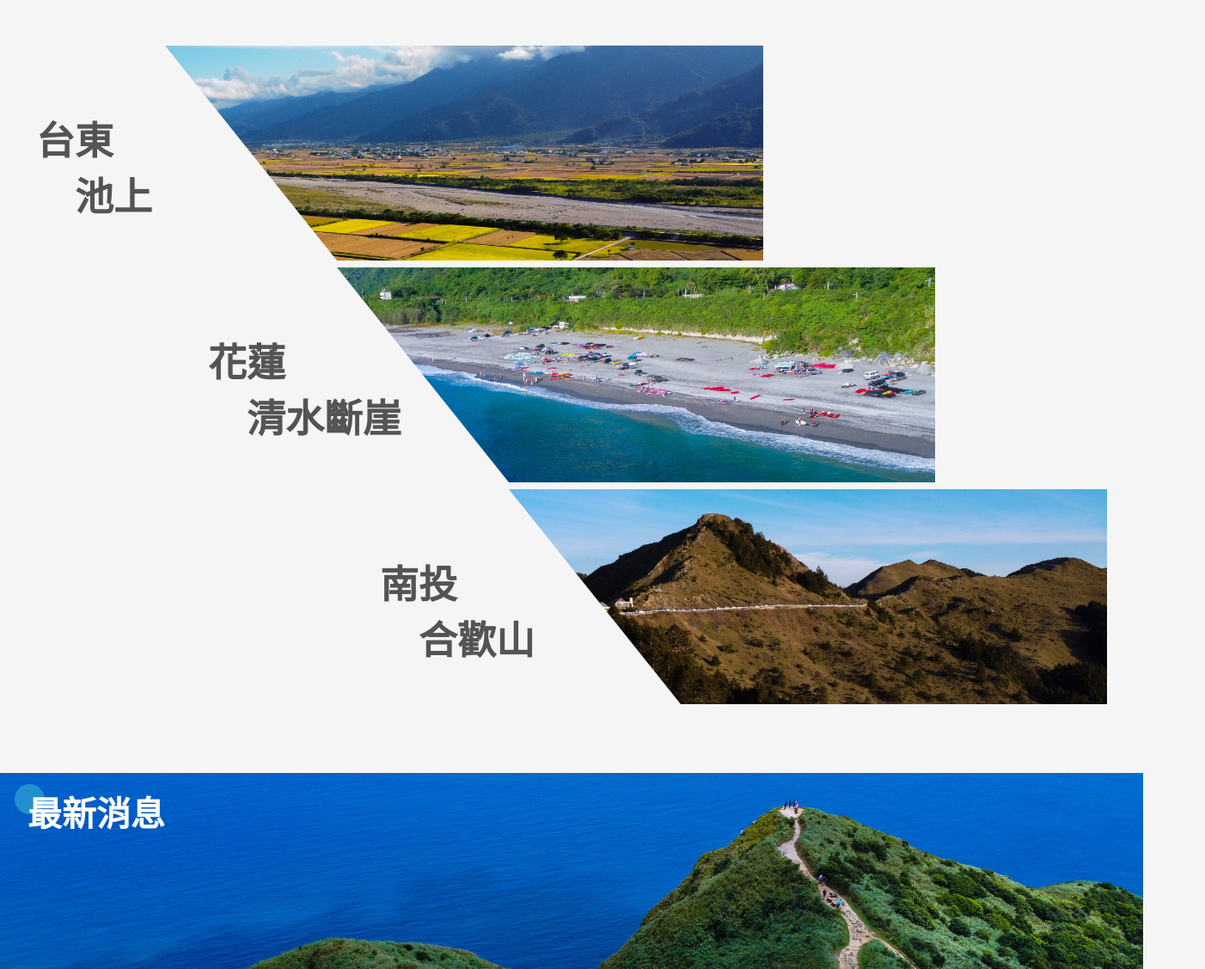
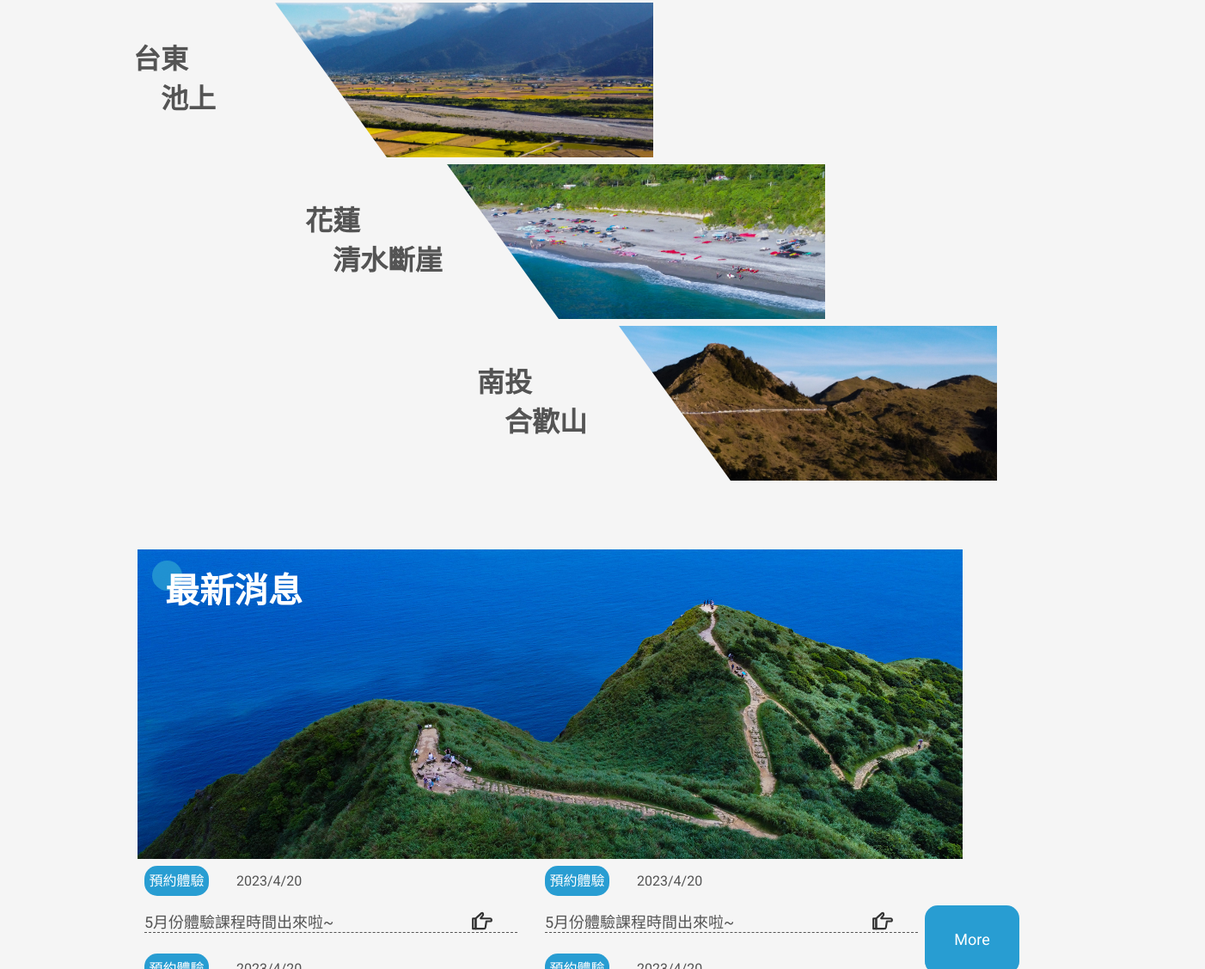
Before and after one commit to jim041116/web_project, a plain HTML site: page index.html in a window 1280 px wide. Shown: the part 1673-2800 px from the top of the page at 86% size, 1402 px wide, since content can reach past the window. Drawn offline with Linux system fonts and the light colour scheme.

Commit message:
調整RWD
已完成pc-1440部分

```diff
--- a/css/index.scss
+++ b/css/index.scss
@@ -1,4 +1,23 @@
 @import "./public.scss";
+
+@mixin pc() {
+    @media (max-width:1440px) {
+        @content;
+    }
+}
+
+@mixin pad() {
+    @media (max-width:1024px) {
+        @content;
+    }
+}
+
+@mixin phone() {
+    @media (max-width:576px) {
+        @content;
+    }
+}
+
 
 section {
     width: 100%;
@@ -10,17 +29,27 @@ section {
 }
 
 #video_section {
+    border: 1px solid red;
     position: relative;
-    height: 850px;
+    height: 100vh;
     z-index: -1;
 
     video {
-        height: 730px;
+        height: 80vh;
         position: absolute;
         top: 8%;
         right: 2%;
         z-index: -1;
         border-radius: 15px;
+
+        @include pc() {
+            height: 70vh;
+        }
+        @include pad() {
+            width: 90%;
+            top: 25%;
+            right: 0;
+        }
     }
 
     .g_box {
@@ -28,9 +57,19 @@ section {
         height: 30%;
         background-color: rgba(84, 84, 84, 0.75);
         position: absolute;
-        top: 66.5%;
+        top: 62%;
         left: 12%;
         z-index: -2;
+
+        @include pc() {
+            width: 40%;
+            height: 20%;
+            top: 65%;
+            left: 12%;
+        }
+        @include pad() {
+            display: none;
+        }
     }
 
     .b_box {
@@ -41,6 +80,16 @@ section {
         top: 10%;
         left: 9%;
         z-index: -3;
+
+        @include pc() {
+            width: 20%;
+            height: 60%;
+            top: 10%;
+            left: 9%;
+        }
+        @include pad() {
+            display: none;
+        }
     }
 
     .video_section_text_1,
@@ -57,11 +106,21 @@ section {
     .video_section_text_1 {
         top: 15%;
         left: 15%;
+
+        @include pc() {
+            top: 15%;
+            left: 10%;
+        }
     }
 
     .video_section_text_2 {
         top: 25%;
         left: 19.5%;
+
+        @include pc() {
+            top: 25%;
+            left: 15%;
+        }
     }
 }
 
@@ -117,6 +176,11 @@ section {
             left: -20px;
             opacity: 0.7;
             z-index: -3;
+
+            @include pc() {
+                width: 350px;
+                top: -120px;
+            }
         }
 
         .img_2 {
@@ -126,6 +190,13 @@ section {
             left: -450px;
             opacity: 0.75;
             z-index: -2;
+
+            @include pc() {
+                width: 365px;
+                height: 260px;
+                top: -90px;
+                left: -350px;
+            }
         }
 
         .img_3 {
@@ -135,6 +206,10 @@ section {
             left: -50px;
             opacity: 0.9;
             z-index: -1;
+
+            @include pc() {
+                width: 400px;
+            }
         }
     }
 
@@ -148,7 +223,7 @@ section {
 
     .tittle {
         @include tittle();
-        margin-left: -1500px;
+        margin-left: -80%;
 
         .tittle_ball {
             @include title_ball();
@@ -160,6 +235,11 @@ section {
         height: 250px;
         transition: .5s;
         position: relative;
+
+        @include pc() {
+            width: 50%;
+            height: 180px;
+        }
 
         &:hover {
             filter: brightness(70%);
@@ -199,6 +279,10 @@ section {
                 width: 200px;
                 height: 250px;
                 background-color: #f5f5f5;
+
+                @include pc() {
+                    height: 180px;
+                }
             }
 
             .box_4 {
@@ -206,6 +290,11 @@ section {
                 height: 0;
                 border-top: 250px solid #96161600;
                 border-left: 200px solid #f5f5f5;
+
+                @include pc() {
+                    border-top: 180px solid #96161600;
+                    border-left: 130px solid #f5f5f5;
+                }
             }
         }
 
@@ -215,6 +304,12 @@ section {
             left: 50px;
             margin: 0;
             color: $text_color_g;
+
+            @include pc() {
+                top: 40px;
+                left: 35px;
+                font-size: $text_size-32px;
+            }
 
             font: {
                 size: 45px;
@@ -234,14 +329,14 @@ section {
 
 #news {
     margin: 5rem auto;
-    width: 1330px;
+    width: 75%;
 
     .news_img {
         background-image: url(../img/DJI_0279.jpg);
         background-position: center;
         background-size: cover;
         width: 100%;
-        height: 400px;
+        height: 45vh;
         position: relative;
 
         .tittle {
@@ -374,6 +469,10 @@ section {
         display: flex;
         margin-bottom: 5rem;
 
+        @include pc() {
+            width: 75%;
+        }
+
         .reserve_img {
             background-image: url(../img/DJI_0054.jpg);
             background-position: center;
--- a/index.html
+++ b/index.html
@@ -66,9 +66,7 @@
         </div>
     </header>
     <section id="video_section">
-        <video src="./img/compose_video_1681645380829.mp4" autoplay muted loop>
-            Lorem ipsum dolor sit amet consectetur adipisicing elit. Ratione necessitatibus atque deleniti ea, animi consequuntur, similique rem nam, corporis voluptatem commodi cum alias doloremque obcaecati? Iure labore deleniti corrupti esse!
-        </video>
+        <video src="./img/compose_video_1681645380829.mp4" autoplay muted loop></video>
         <div>
             <div class="g_box"></div>
             <div class="b_box"></div>
```
Also changed, not shown: css/index.css, 1 other file.
